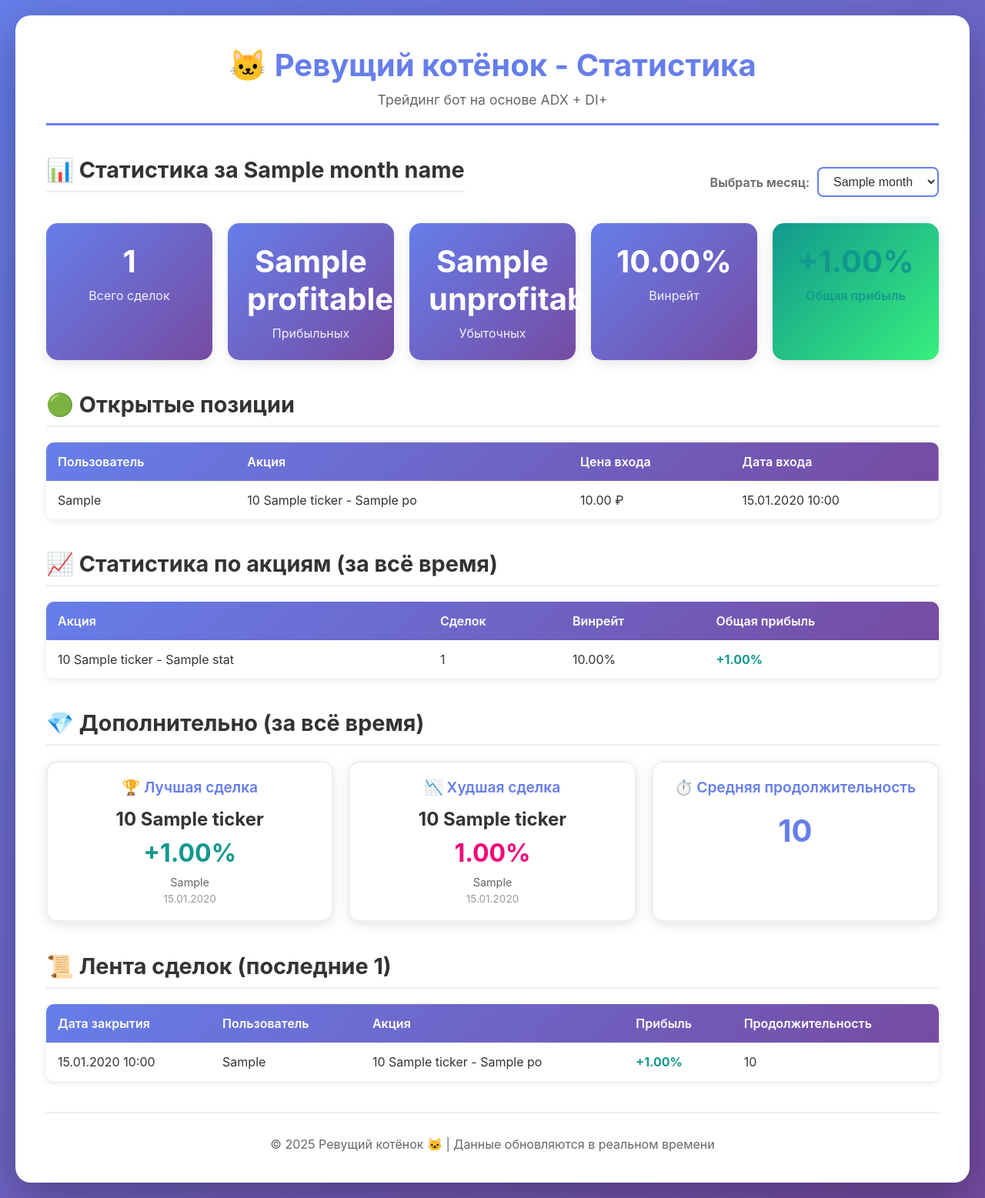
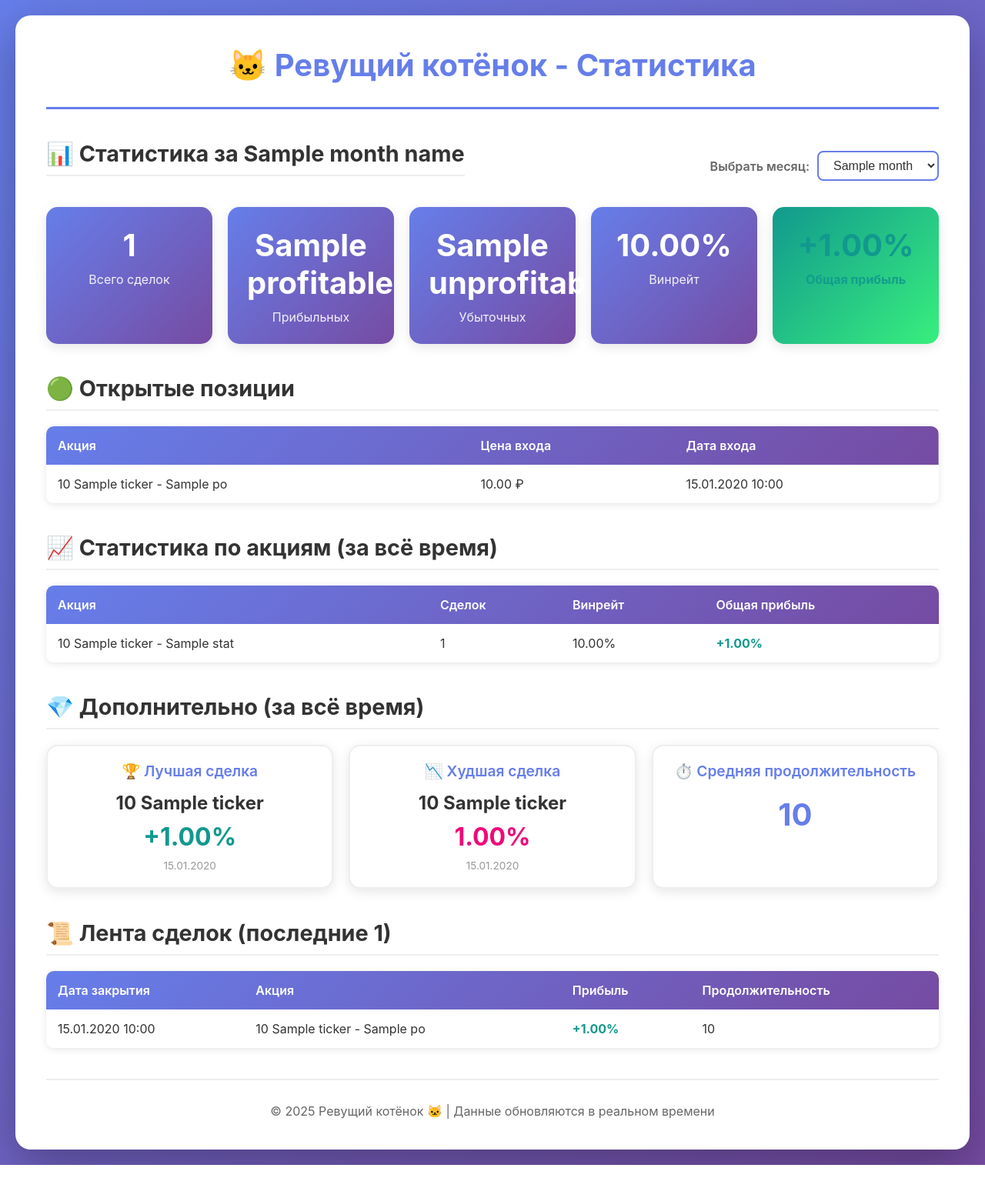
Before and after one commit to avelikzhanin/roaring_kitten, a FastAPI app: template templates/dashboard.html in a window 1280 px wide. Shown: the whole page at 77% size. After the commit the page ends 1514 px from the top, so only its background shows below. Run offline with FastAPI, Linux system fonts and the light colour scheme; the template is opened without the code that fills it: most values are stand-ins (such as "Sample title", 1, 10 or a date in 2020); parts of the project's set-up code (start-up, migrations or seed data) failed here and were passed over.

Commit message:
Update dashboard.html

```diff
--- a/templates/dashboard.html
+++ b/templates/dashboard.html
@@ -11,7 +11,6 @@
         <!-- Шапка -->
         <header>
             <h1>🐱 Ревущий котёнок - Статистика</h1>
-            <p class="subtitle">Трейдинг бот на основе ADX + DI+</p>
         </header>
 
         <!-- Блок: Статистика за месяц -->
@@ -65,7 +64,6 @@
                 <table>
                     <thead>
                         <tr>
-                            <th>Пользователь</th>
                             <th>Акция</th>
                             <th>Цена входа</th>
                             <th>Дата входа</th>
@@ -74,7 +72,6 @@
                     <tbody>
                         {% for pos in open_positions %}
                         <tr>
-                            <td>{{ pos.first_name or pos.username or pos.user_id }}</td>
                             <td>{{ pos.stock_emoji }} {{ pos.ticker }} - {{ pos.stock_name }}</td>
                             <td>{{ "%.2f"|format(pos.entry_price) }} ₽</td>
                             <td>{{ pos.entry_time.strftime("%d.%m.%Y %H:%M") }}</td>
@@ -127,7 +124,6 @@
                     <div class="card-content">
                         <div class="card-main">{{ best_trade.stock_emoji }} {{ best_trade.ticker }}</div>
                         <div class="card-profit positive">+{{ "%.2f"|format(best_trade.profit_percent) }}%</div>
-                        <div class="card-user">{{ best_trade.first_name or best_trade.username }}</div>
                         <div class="card-date">{{ best_trade.exit_time.strftime("%d.%m.%Y") }}</div>
                     </div>
                 </div>
@@ -139,7 +135,6 @@
                     <div class="card-content">
                         <div class="card-main">{{ worst_trade.stock_emoji }} {{ worst_trade.ticker }}</div>
                         <div class="card-profit negative">{{ "%.2f"|format(worst_trade.profit_percent) }}%</div>
-                        <div class="card-user">{{ worst_trade.first_name or worst_trade.username }}</div>
                         <div class="card-date">{{ worst_trade.exit_time.strftime("%d.%m.%Y") }}</div>
                     </div>
                 </div>
@@ -163,7 +158,6 @@
                     <thead>
                         <tr>
                             <th>Дата закрытия</th>
-                            <th>Пользователь</th>
                             <th>Акция</th>
                             <th>Прибыль</th>
                             <th>Продолжительность</th>
@@ -173,7 +167,6 @@
                         {% for pos in closed_positions %}
                         <tr>
                             <td>{{ pos.exit_time.strftime("%d.%m.%Y %H:%M") }}</td>
-                            <td>{{ pos.first_name or pos.username or pos.user_id }}</td>
                             <td>{{ pos.stock_emoji }} {{ pos.ticker }} - {{ pos.stock_name }}</td>
                             <td class="{% if pos.profit_percent > 0 %}positive{% else %}negative{% endif %}">
                                 {% if pos.profit_percent > 0 %}+{% endif %}{{ "%.2f"|format(pos.profit_percent) }}%
```
